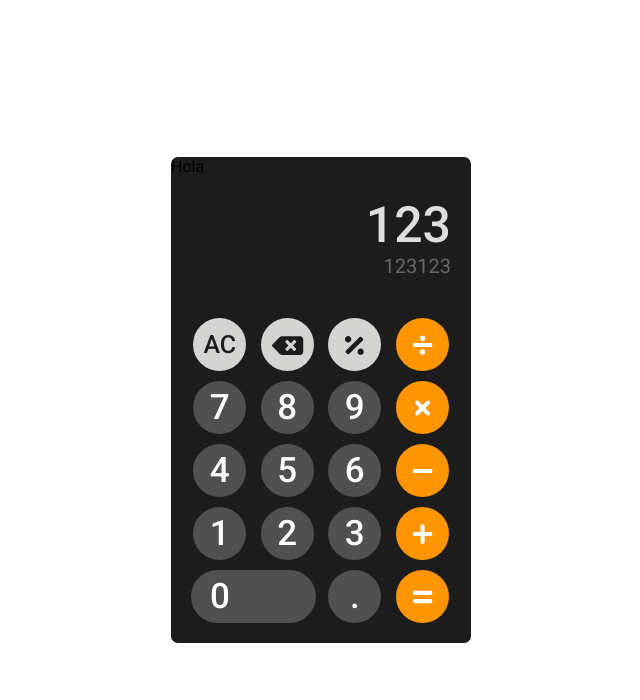
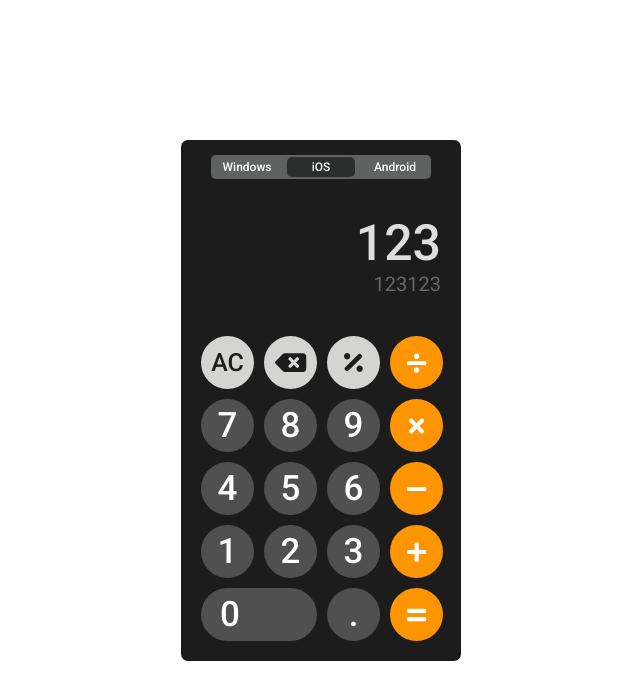
Before and after one commit to eSilvac/calculator-react, a React (Create React App) app: page / in a window 1280 px wide. Shown: the top 700 px of the page, without its empty margins (319-959 px from the left). Built offline with nearby package versions, Linux system fonts and the light colour scheme.

Commit message:
Adding android styles

```diff
--- a/package.json
+++ b/package.json
@@ -3,9 +3,13 @@
   "version": "0.1.0",
   "private": true,
   "dependencies": {
+    "@emotion/react": "^11.4.1",
+    "@emotion/styled": "^11.3.0",
     "@fortawesome/fontawesome-svg-core": "^1.2.36",
     "@fortawesome/free-solid-svg-icons": "^5.15.4",
     "@fortawesome/react-fontawesome": "^0.1.15",
+    "@mui/material": "^5.0.3",
+    "@mui/styles": "^5.0.1",
     "@testing-library/jest-dom": "^5.11.4",
     "@testing-library/react": "^12.1.2",
     "@testing-library/user-event": "^12.1.10",
--- a/src/components/Calculator/Keyboard/Key/styles.js
+++ b/src/components/Calculator/Keyboard/Key/styles.js
@@ -15,7 +15,12 @@ export const KeyWrapper = styled.div`
     }
 
     if (extended === 'bottom') {
-      return css``;
+      return css`
+        grid-row: span 2;
+        & > div {
+          ${theme.extendedKey}
+        }
+      `;
     }
   }}
 `;
--- a/src/components/Calculator/Keyboard/helpers.js
+++ b/src/components/Calculator/Keyboard/helpers.js
@@ -10,7 +10,7 @@ import {
 } from '@fortawesome/free-solid-svg-icons';
 
 export const keyboardLayoutOptions = {
-  iphone: [
+  ios: [
     { value: 'clear', label: 'AC', type: 'extraOption' },
     { value: 'backspace', label: <FontAwesomeIcon icon={faBackspace} />, type: 'extraOption' },
     { value: 'percentage', label: <FontAwesomeIcon icon={faPercentage} />, type: 'extraOption' },
@@ -28,7 +28,28 @@ export const keyboardLayoutOptions = {
     { value: 3, label: 3 },
     { value: 'plus', label: <FontAwesomeIcon icon={faPlus} />, type: 'operator' },
     { value: 0, label: 0, extended: 'right' },
-    { value: 'decimal', label: '.', type: 'number' },
+    { value: 'decimal', label: '.' },
     { value: 'solve', label: <FontAwesomeIcon icon={faEquals} />, type: 'solve' },
   ],
+  android: [
+    { value: 'clear', label: 'C', type: 'operator' },
+    { value: 'divide', label: <FontAwesomeIcon icon={faDivide} />, type: 'operator' },
+    { value: 'times', label: <FontAwesomeIcon icon={faTimes} />, type: 'operator' },
+    { value: 'backspace', label: <FontAwesomeIcon icon={faBackspace} />, type: 'operator' },
+    { value: 7, label: 7 },
+    { value: 8, label: 8 },
+    { value: 9, label: 9 },
+    { value: 'minus', label: <FontAwesomeIcon icon={faMinus} />, type: 'operator' },
+    { value: 4, label: 4 },
+    { value: 5, label: 5 },
+    { value: 6, label: 6 },
+    { value: 'plus', label: <FontAwesomeIcon icon={faPlus} />, type: 'operator' },
+    { value: 1, label: 1 },
+    { value: 2, label: 2 },
+    { value: 3, label: 3 },
+    { value: 'solve', label: <FontAwesomeIcon icon={faEquals} />, type: 'solve', extended: 'bottom' },
+    { value: 'percentage', label: <FontAwesomeIcon icon={faPercentage} /> },
+    { value: 0, label: 0 },
+    { value: 'decimal', label: '.' },
+  ],
 };
--- a/src/components/Calculator/Keyboard/styles.js
+++ b/src/components/Calculator/Keyboard/styles.js
@@ -3,6 +3,6 @@ import styled from 'styled-components';
 export const KeyboardWrapper = styled.div`
   display: grid;
   padding: 20px;
-  grid-gap: 10px;
+  grid-gap: ${props => props.theme.gap};
   grid-template-columns: repeat(4, 1fr);
 `;
--- a/src/components/Calculator/TypeSelector/TypeSelector.jsx
+++ b/src/components/Calculator/TypeSelector/TypeSelector.jsx
@@ -1,5 +1,23 @@
-const CalculatorTypeSelector = () => {
-  return <>Hola</>;
+import * as S from './styles';
+
+const options = [
+  { value: 'windows', label: 'Windows' },
+  { value: 'ios', label: 'iOS' },
+  { value: 'android', label: 'Android' },
+];
+
+const CalculatorTypeSelector = ({ calculatorType, onChange }) => {
+  return (
+    <S.TypeSelectorWrapper>
+      <S.ButtonGroup>
+        {options.map(({ value, label }) => (
+          <S.Button onClick={() => onChange(value)} selected={calculatorType === value}>
+            {label}
+          </S.Button>
+        ))}
+      </S.ButtonGroup>
+    </S.TypeSelectorWrapper>
+  );
 };
 
 export default CalculatorTypeSelector;
--- /dev/null
+++ b/src/components/Calculator/TypeSelector/styles.js
@@ -0,0 +1,42 @@
+import styled, { css } from 'styled-components';
+
+export const TypeSelectorWrapper = styled.div`
+  display: flex;
+  justify-content: center;
+  padding: 15px;
+`;
+
+export const ButtonGroup = styled.div`
+  display: grid;
+  grid-template-columns: repeat(3, 1fr);
+  grid-gap: 5px;
+  border-radius: 5px;
+  padding: 2px;
+
+  ${({ type }) => {
+    if (type === 'windows') {
+      return css``;
+    } else {
+      return css`
+        background-color: #606262;
+      `;
+    }
+  }}
+`;
+
+export const Button = styled.div`
+  padding: 3px 10px;
+  font-size: 12px;
+  font-weight: 500;
+  text-align: center;
+  cursor: pointer;
+  color: white;
+  border-radius: 5px;
+  ${({ selected }) => {
+    if (selected) {
+      return css`
+        background-color: #2c2d2d;
+      `;
+    }
+  }}
+`;
--- a/src/views/Calculator/Calculator.jsx
+++ b/src/views/Calculator/Calculator.jsx
@@ -10,11 +10,12 @@ import useCalculator from '../../utils/hooks/useCalculator';
 import * as S from './styles';
 
 const calculatorTypesThemes = {
-  iphone: {
+  ios: {
     //Keyboard Configuration
     bg: '#1C1C1C',
     operationText: '#dedede',
     resultText: '#676767',
+    gap: '10px',
 
     // Keys Configuration
     keyCommons: css`
@@ -59,20 +60,69 @@ const calculatorTypesThemes = {
       padding-left: 19px;
     `,
   },
+  android: {
+    //Keyboard Configuration
+    bg: '#1C1C1C',
+    operationText: '#dedede',
+    resultText: '#676767',
+    gap: '8px',
+
+    // Keys Configuration
+    keyCommons: css`
+      border-radius: 4px;
+      width: 53px;
+      height: 53px;
+    `,
+
+    numberKey: css`
+      background-color: #292929;
+      color: #e5e5e5;
+      font-size: 35px;
+      font-weight: 500;
+
+      & > svg {
+        margin: 0 !important;
+      }
+    `,
+
+    operatorKey: css`
+      background-color: #142e47;
+      color: #329af8;
+      font-size: 22px;
+      font-weight: 500;
+    `,
+
+    solveKey: css`
+      font-size: 22px;
+      font-weight: bold;
+      background-color: #016cde;
+      color: #fff;
+    `,
+
+    extendedKey: css`
+      height: 100%;
+      border-radius: 4px;
+      align-items: center;
+
+      & > svg {
+        margin: 0 !important;
+      }
+    `,
+  },
 };
 
 const Calculator = () => {
-  const [calculatorTypes, setCalculatorType] = useState('iphone');
+  const [calculatorType, setCalculatorType] = useState('ios');
   const { operation, solution, handleChange } = useCalculator();
 
-  const theme = calculatorTypesThemes[calculatorTypes];
+  const theme = calculatorTypesThemes[calculatorType];
 
   return (
     <ThemeProvider theme={theme}>
       <S.Container>
-        <CalculatorTypeSelector />
+        <CalculatorTypeSelector calculatorType={calculatorType} onChange={setCalculatorType} />
         <CalculatorValues operation={operation} solution={solution} />
-        <CalculatorKeyboard type={calculatorTypes} />
+        <CalculatorKeyboard type={calculatorType} />
       </S.Container>
     </ThemeProvider>
   );
--- a/src/views/Calculator/styles.js
+++ b/src/views/Calculator/styles.js
@@ -1,7 +1,7 @@
 import styled from 'styled-components';
 
 export const Container = styled.div`
-  width: 300px;
+  width: 280px;
   background-color: ${props => props.theme.bg};
   border-radius: 7px;
 `;
```
Also changed, not shown: 1 other file (tests, documents, lock files or other folders).
